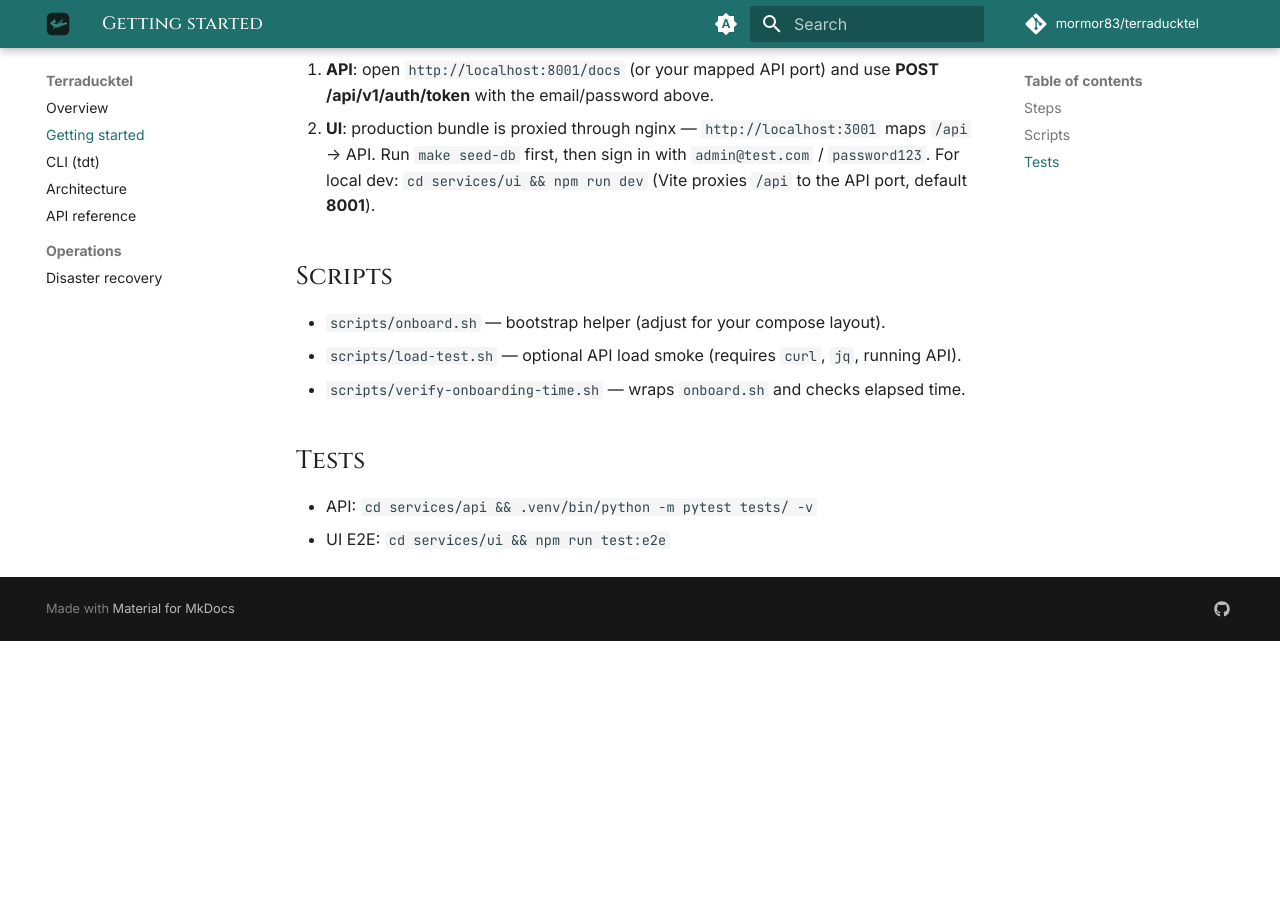
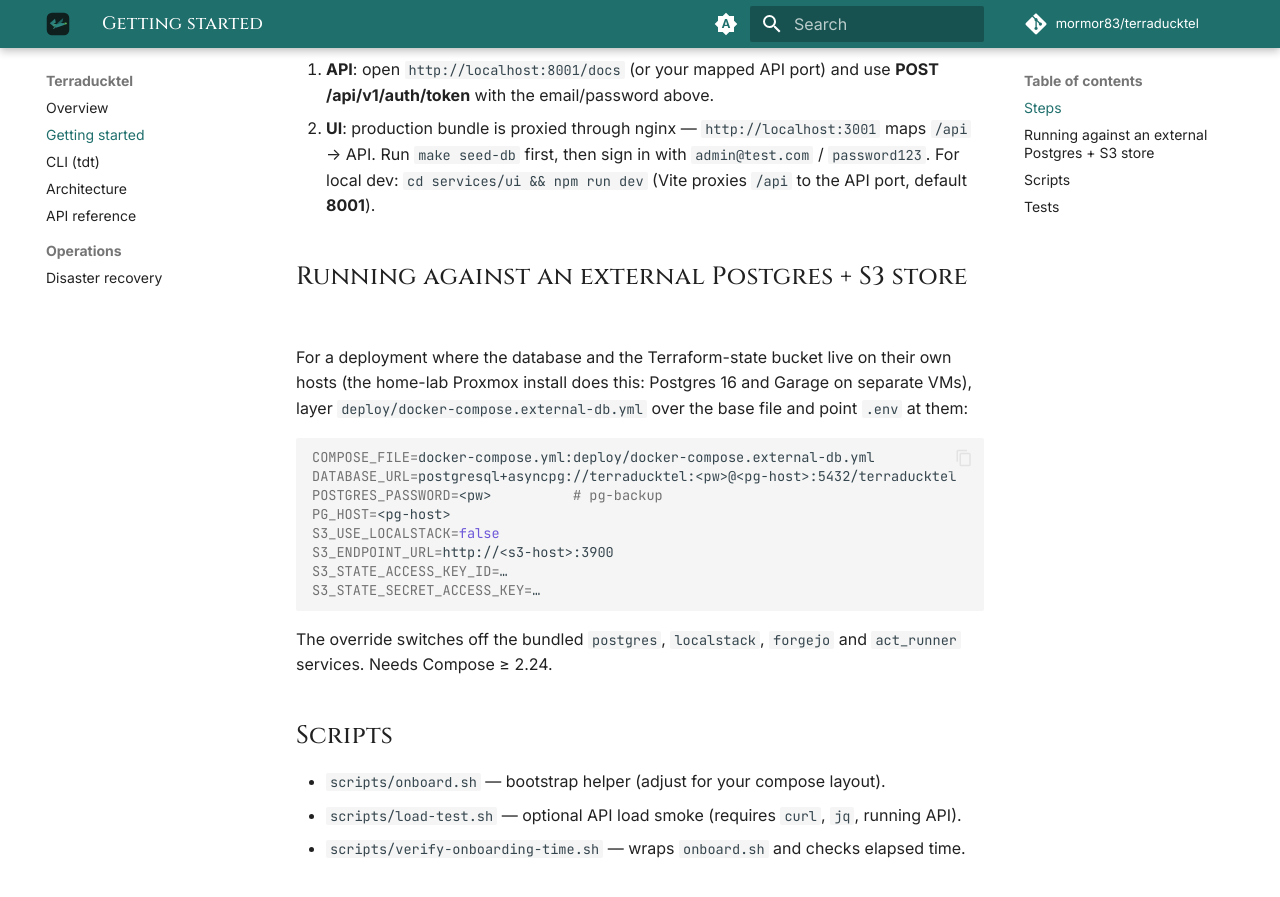
Before and after one commit to mormor83/terraducktel, an MkDocs documentation site: the page built from docs/ONBOARDING.md, in a window 1280 px wide and 900 px high, scrolled down 738 px. Shown: the top 897 px of the window. Built offline with MkDocs 1.6.1 and Material for MkDocs 9.7.7, drawn with Linux system fonts in a browser that asks for light colours; comment, search, counter and statistics services are not loaded; before the commit the page ends 1379 px from its top, so only the background shows below that.

Commit message:
feat(deploy): compose override for an external Postgres + S3 state store
Disables the bundled postgres/localstack/forgejo/act_runner and resets
their depends_on so the stack can run against a database and object store
on other hosts (the Proxmox deployment).

Co-Authored-By: Claude Sonnet 5 <noreply@anthropic.com>
Claude-Session: https://claude.ai/code/session_01DXdb7epbMdhh1oFFc2h8fF

````diff
--- a/docs/ONBOARDING.md
+++ b/docs/ONBOARDING.md
@@ -23,6 +23,27 @@ Target time: under 30 minutes on a machine with Docker and Git.
 5. **API**: open `http://localhost:8001/docs` (or your mapped API port) and use **POST /api/v1/auth/token** with the email/password above.
 6. **UI**: production bundle is proxied through nginx — `http://localhost:3001` maps `/api` → API. Run `make seed-db` first, then sign in with `admin@test.com` / `password123`. For local dev: `cd services/ui && npm run dev` (Vite proxies `/api` to the API port, default **8001**).
 
+## Running against an external Postgres + S3 store
+
+For a deployment where the database and the Terraform-state bucket live on
+their own hosts (the home-lab Proxmox install does this: Postgres 16 and
+Garage on separate VMs), layer `deploy/docker-compose.external-db.yml` over
+the base file and point `.env` at them:
+
+```bash
+COMPOSE_FILE=docker-compose.yml:deploy/docker-compose.external-db.yml
+DATABASE_URL=postgresql+asyncpg://terraducktel:<pw>@<pg-host>:5432/terraducktel
+POSTGRES_PASSWORD=<pw>          # pg-backup
+PG_HOST=<pg-host>
+S3_USE_LOCALSTACK=false
+S3_ENDPOINT_URL=http://<s3-host>:3900
+S3_STATE_ACCESS_KEY_ID=…
+S3_STATE_SECRET_ACCESS_KEY=…
+```
+
+The override switches off the bundled `postgres`, `localstack`, `forgejo`
+and `act_runner` services. Needs Compose ≥ 2.24.
+
 ## Scripts
 
 - `scripts/onboard.sh` — bootstrap helper (adjust for your compose layout).
````
Also changed, not shown: docs/ARCHITECTURE.md (+8 -0 lines), 1 other file.
